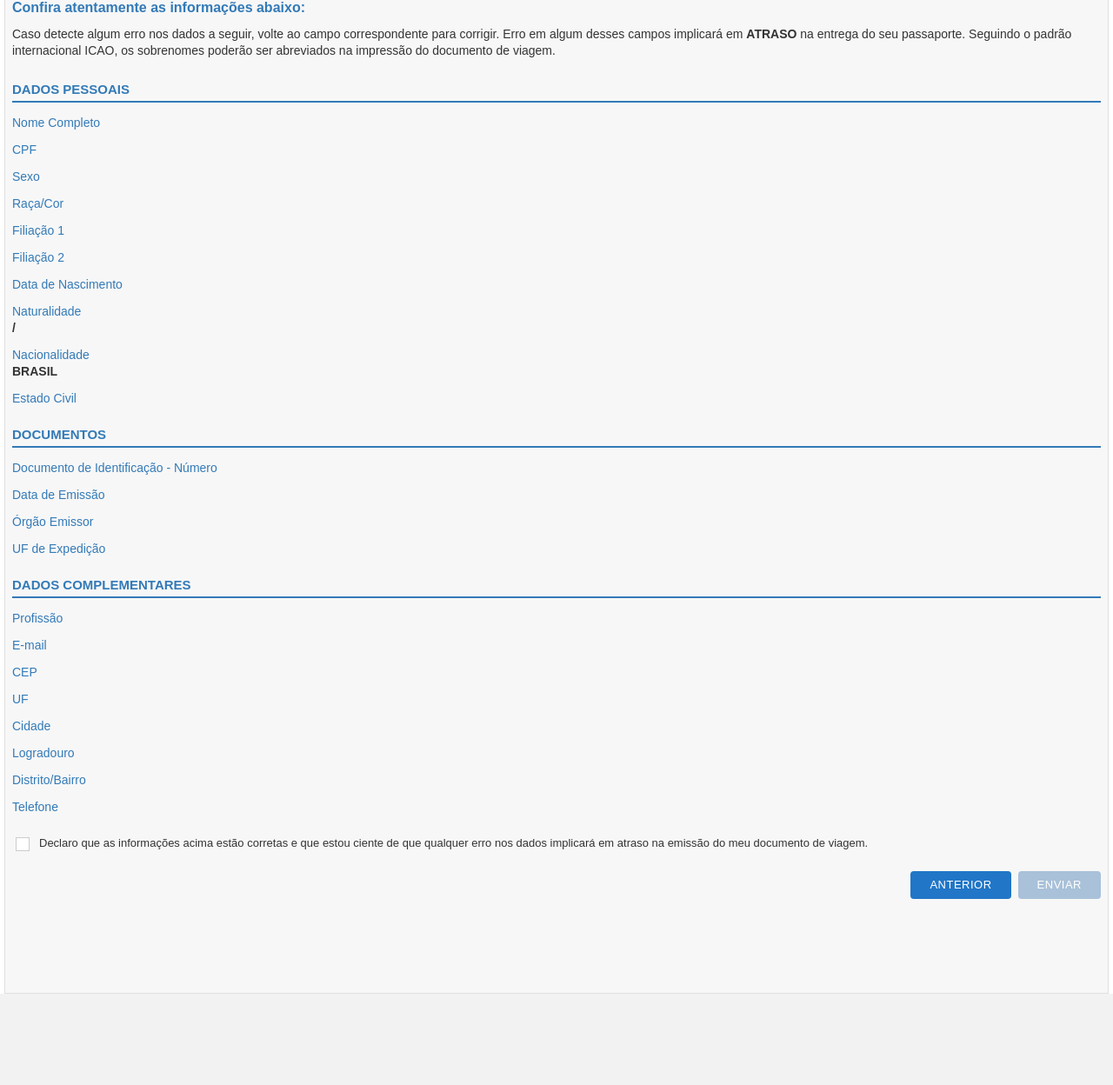
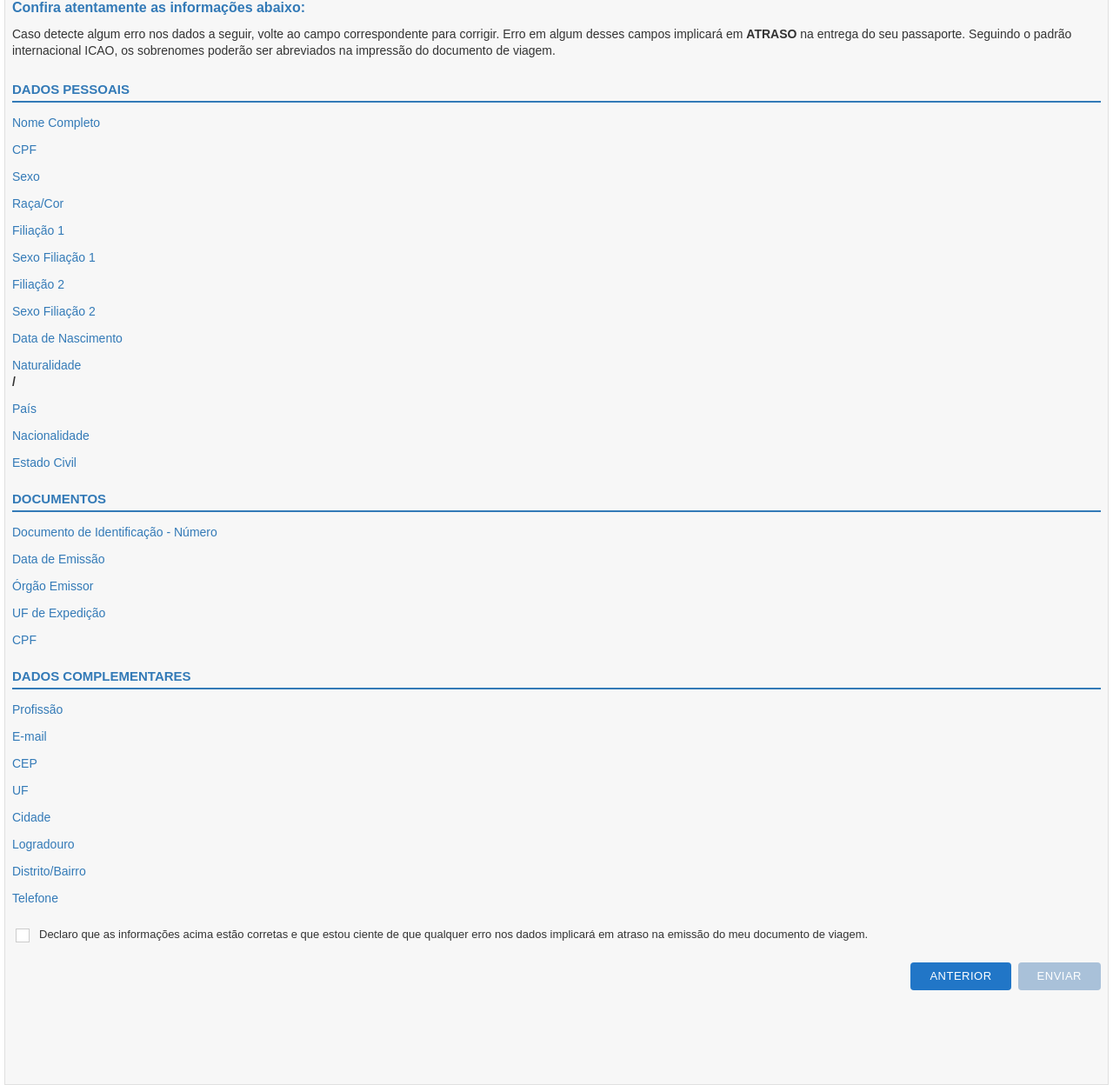
Before and after one commit to Solutionsforce/PassPF, a Flask app: page /nova-solicitacao/revisar-dados in a window 1280 px wide. Shown: the part 467-1715 px from the top of the page at 87% size. Before the commit the page ends 1610 px from the top, so only its background shows below. Run offline with Flask 3, Linux system fonts and the light colour scheme.

Commit message:
Update personal data display to ensure accuracy and completeness
Corrected key names in `revisar_dados.html` template to properly display user's personal and document information from the `dados_pessoais` and `dados_documentos` dictionaries.

Replit-Commit-Author: Agent
Replit-Commit-Session-Id: 2f1d9dde-6280-4dd7-be92-213d7a001ec0
Replit-Commit-Checkpoint-Type: full_checkpoint
Replit-Commit-Event-Id: 695e56e5-8968-446f-b156-691b2bedde12
Replit-Commit-Screenshot-Url: https://storage.googleapis.com/screenshot-production-us-central1/c69ae46c-7eaa-4d13-905b-498ffecf424b/2f1d9dde-6280-4dd7-be92-213d7a001ec0/9EGYm0O

```diff
--- a/templates/revisar_dados.html
+++ b/templates/revisar_dados.html
@@ -34,31 +34,40 @@
             <div class="revisar-section-title">DADOS PESSOAIS</div>
 
             <div class="revisar-label">Nome Completo</div>
-            <div class="revisar-value">{{ dados_pessoais.get('nome_completo', '') }}</div>
+            <div class="revisar-value">{{ dados_pessoais.get('nome', '') }}</div>
 
             <div class="revisar-label">CPF</div>
-            <div class="revisar-value">{{ dados_pessoais.get('cpf', '') }}</div>
+            <div class="revisar-value">{{ dados_pessoais.get('cpf_responsavel', '') }}</div>
 
             <div class="revisar-label">Sexo</div>
             <div class="revisar-value">{{ dados_pessoais.get('sexo', '') }}</div>
 
             <div class="revisar-label">Raça/Cor</div>
-            <div class="revisar-value">{{ dados_pessoais.get('raca_cor', '') }}</div>
+            <div class="revisar-value">{{ dados_pessoais.get('raca', '') }}</div>
 
             <div class="revisar-label">Filiação 1</div>
-            <div class="revisar-value">{{ dados_pessoais.get('filiacao_1', '') }}</div>
+            <div class="revisar-value">{{ dados_pessoais.get('filiacao1', '') }}</div>
+
+            <div class="revisar-label">Sexo Filiação 1</div>
+            <div class="revisar-value">{{ dados_pessoais.get('sexo_filiacao1', '') }}</div>
 
             <div class="revisar-label">Filiação 2</div>
-            <div class="revisar-value">{{ dados_pessoais.get('filiacao_2', '') }}</div>
+            <div class="revisar-value">{{ dados_pessoais.get('filiacao2', '') }}</div>
+
+            <div class="revisar-label">Sexo Filiação 2</div>
+            <div class="revisar-value">{{ dados_pessoais.get('sexo_filiacao2', '') }}</div>
 
             <div class="revisar-label">Data de Nascimento</div>
             <div class="revisar-value">{{ dados_pessoais.get('data_nascimento', '') }}</div>
 
             <div class="revisar-label">Naturalidade</div>
-            <div class="revisar-value">{{ dados_pessoais.get('cidade_nascimento', '') }} / {{ dados_pessoais.get('uf_nascimento', '') }}</div>
+            <div class="revisar-value">{{ dados_pessoais.get('cidade', '') }} / {{ dados_pessoais.get('uf', '') }}</div>
+
+            <div class="revisar-label">País</div>
+            <div class="revisar-value">{{ dados_pessoais.get('pais', '') }}</div>
 
             <div class="revisar-label">Nacionalidade</div>
-            <div class="revisar-value">{{ dados_pessoais.get('nacionalidade', 'BRASIL') }}</div>
+            <div class="revisar-value">{{ dados_pessoais.get('nacionalidade', '') }}</div>
 
             <div class="revisar-label">Estado Civil</div>
             <div class="revisar-value">{{ dados_pessoais.get('estado_civil', '') }}</div>
@@ -66,7 +75,7 @@
             <div class="revisar-section-title">DOCUMENTOS</div>
 
             <div class="revisar-label">Documento de Identificação - Número</div>
-            <div class="revisar-value">{{ dados_documentos.get('numero_identidade', '') }}</div>
+            <div class="revisar-value">{{ dados_documentos.get('numero_doc', '') }}</div>
 
             <div class="revisar-label">Data de Emissão</div>
             <div class="revisar-value">{{ dados_documentos.get('data_emissao', '') }}</div>
@@ -77,15 +86,18 @@
             <div class="revisar-label">UF de Expedição</div>
             <div class="revisar-value">{{ dados_documentos.get('uf_expedicao', '') }}</div>
 
-            {% if dados_documentos.get('certidao_tipo') %}
-            <div class="revisar-label">Tipo de Certidão</div>
-            <div class="revisar-value">{{ dados_documentos.get('certidao_tipo', '') }}</div>
+            <div class="revisar-label">CPF</div>
+            <div class="revisar-value">{{ dados_documentos.get('cpf', '') }}</div>
 
+            {% if dados_documentos.get('matricula') or dados_documentos.get('tipo') or dados_documentos.get('numero_certidao') %}
             <div class="revisar-label">Matrícula</div>
             <div class="revisar-value">{{ dados_documentos.get('matricula', '') }}</div>
 
             <div class="revisar-label">Tipo</div>
             <div class="revisar-value">{{ dados_documentos.get('tipo', '') }}</div>
+
+            <div class="revisar-label">Número da Certidão</div>
+            <div class="revisar-value">{{ dados_documentos.get('numero_certidao', '') }}</div>
 
             <div class="revisar-label">Livro</div>
             <div class="revisar-value">{{ dados_documentos.get('livro', '') }}</div>
@@ -93,11 +105,25 @@
             <div class="revisar-label">Folha</div>
             <div class="revisar-value">{{ dados_documentos.get('folha', '') }}</div>
 
-            <div class="revisar-label">Cidade de Expedição</div>
-            <div class="revisar-value">{{ dados_documentos.get('cidade_expedicao', '') }}</div>
+            <div class="revisar-label">Cartório</div>
+            <div class="revisar-value">{{ dados_documentos.get('cartorio', '') }}</div>
 
             <div class="revisar-label">UF de Certidão</div>
             <div class="revisar-value">{{ dados_documentos.get('uf_certidao', '') }}</div>
+
+            <div class="revisar-label">Cidade de Expedição</div>
+            <div class="revisar-value">{{ dados_documentos.get('cidade_expedicao', '') }}</div>
+            {% endif %}
+
+            {% if dados_documentos.get('numero_passaporte') %}
+            <div class="revisar-label">Passaporte Anterior - Número</div>
+            <div class="revisar-value">{{ dados_documentos.get('numero_passaporte', '') }}</div>
+
+            <div class="revisar-label">Série</div>
+            <div class="revisar-value">{{ dados_documentos.get('serie', '') }}</div>
+
+            <div class="revisar-label">Situação</div>
+            <div class="revisar-value">{{ dados_documentos.get('situacao', '') }}</div>
             {% endif %}
 
             <div class="revisar-section-title">DADOS COMPLEMENTARES</div>
```
Also changed, not shown: 1 other file.
